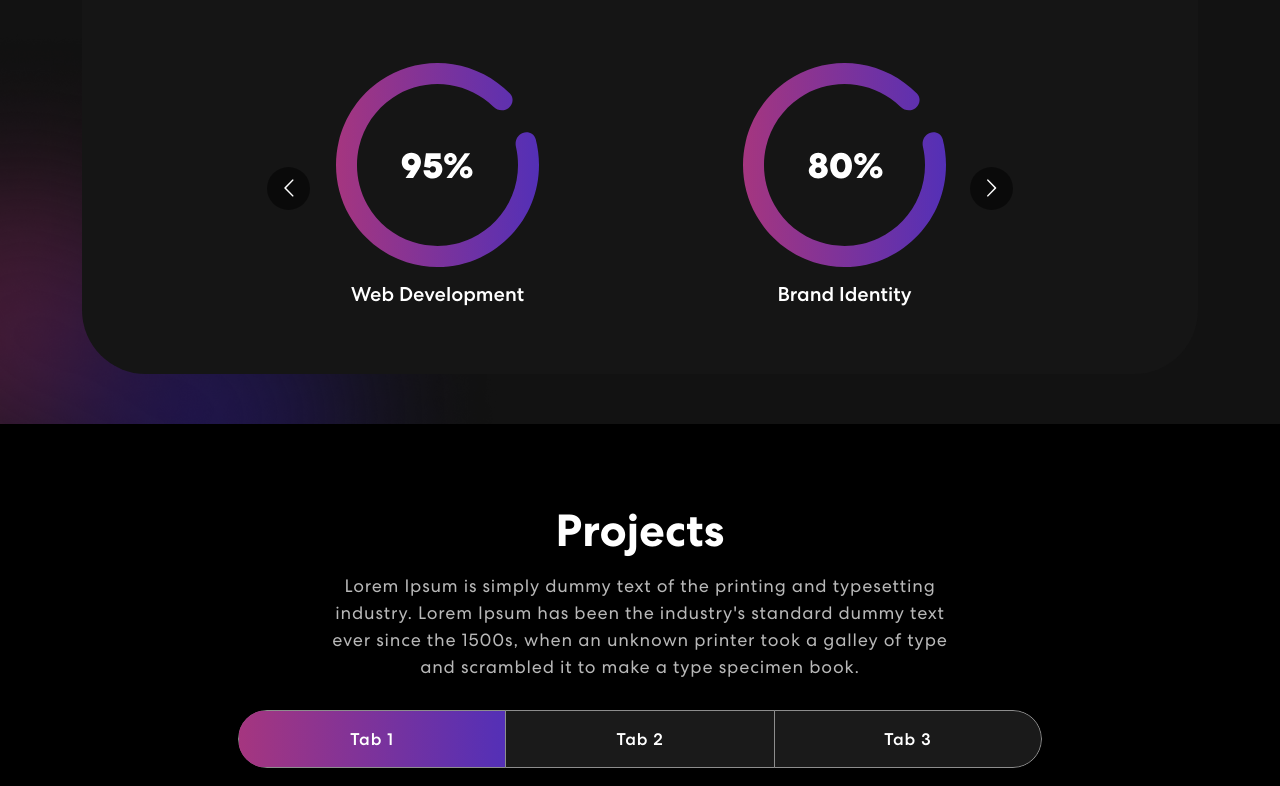
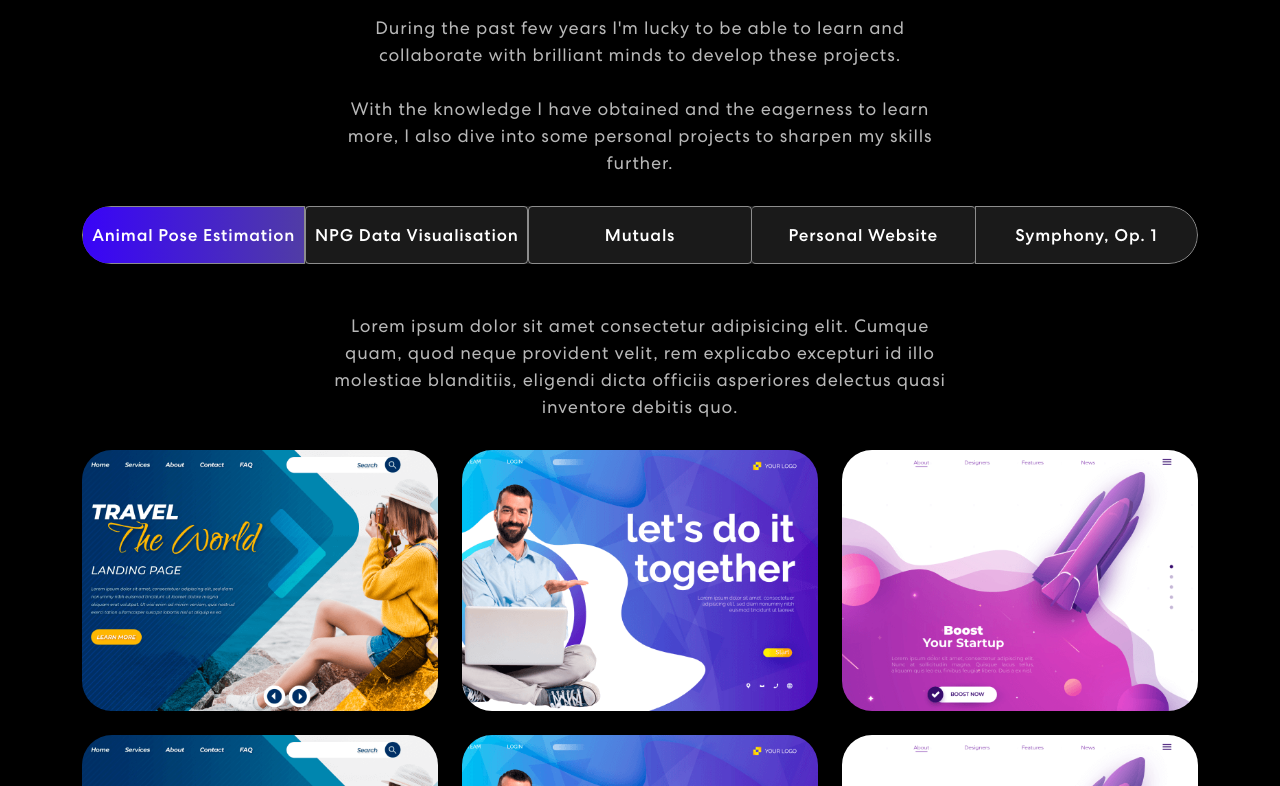
Before and after one commit to leonardfelix/my-web-portfolio, a React (Create React App) app: page / in a window 1280 px wide. Shown: the part 934-1720 px from the top of the page. Built offline with nearby package versions, Linux system fonts and the light colour scheme.

Commit message:
restructure app, added project titles, and headshot

```diff
--- a/src/App.css
+++ b/src/App.css
@@ -287,7 +287,8 @@ nav.navbar .navbar-toggler[aria-expanded="true"] .navbar-toggler-icon {
   margin-left: 25px;
 }
 .banner img {
-  animation: updown 3s linear infinite;
+  /* animation: updown 3s linear infinite; */
+  margin-left: 50px;
 }
 .banner .align-element{
   margin-top: 30px;
@@ -368,18 +369,18 @@ nav.navbar .navbar-toggler[aria-expanded="true"] .navbar-toggler-icon {
   width: 56%;
 }
 .project .nav.nav-pills {
-  width: 72%;
+  width: 100%;
   margin: 0 auto;
   border-radius: 50px;
   background-color: rgb(255 255 255 / 10%);
   overflow: hidden;
 }
 .project .nav.nav-pills .nav-item {
-  width: 33.33333%;
+  width: 20%;
 }
 .project .nav.nav-pills .nav-link {
   background-color: transparent;
-  border-radius: 0;
+  border-radius: 20;
   padding: 17px 0;
   color: #fff;
   width: 100%;
@@ -396,7 +397,7 @@ nav.navbar .navbar-toggler[aria-expanded="true"] .navbar-toggler-icon {
     position: absolute;
     width: 0;
     height: 100%;
-    background: linear-gradient(90.21deg, #AA367C -5.91%, #4A2FBD 111.58%);
+    background: linear-gradient(90.21deg, #3700fd -5.91%, #53439c 111.58%);
     top: 0;
     left: 0;
     z-index: -1;
@@ -415,8 +416,18 @@ nav.navbar .navbar-toggler[aria-expanded="true"] .navbar-toggler-icon {
 .nav-link#projects-tabs-tab-second {
   border-top: 1px solid rgba(255, 255, 255, 0.5);
   border-bottom: 1px solid rgba(255, 255, 255, 0.5);
+  border: 1px solid rgba(255, 255, 255, 0.5);
 }
 .nav-link#projects-tabs-tab-third {
+  border-top: 1px solid rgba(255, 255, 255, 0.5);
+  border-bottom: 1px solid rgba(255, 255, 255, 0.5);
+  border: 1px solid rgba(255, 255, 255, 0.5);
+}
+.nav-link#projects-tabs-tab-fourth {
+  border-top: 1px solid rgba(255, 255, 255, 0.5);
+  border-bottom: 1px solid rgba(255, 255, 255, 0.5);
+}
+.nav-link#projects-tabs-tab-fifth {
   border: 1px solid rgba(255, 255, 255, 0.5);
   border-radius: 0 55px 55px 0;
 }
--- a/src/App.js
+++ b/src/App.js
@@ -1,6 +1,5 @@
-import logo from './logo.svg';
-import './App.css';
-import 'bootstrap/dist/css/bootstrap.min.css';
+import "./App.css";
+import "bootstrap/dist/css/bootstrap.min.css";
 import { NavBar } from "./components/NavBar";
 import { Banner } from "./components/Banner";
 import { Skills } from "./components/Skills";
@@ -13,8 +12,8 @@ function App() {
     <div className="App">
       <NavBar />
       <Banner />
+      <Projects />
       <Skills />
-      <Projects />
       <Contact />
       <Footer />
     </div>
--- a/src/components/Banner.js
+++ b/src/components/Banner.js
@@ -1,6 +1,6 @@
 import { useState, useEffect } from "react";
 import { Container, Row, Col } from "react-bootstrap";
-import headerImg from "../assets/img/header-img.svg";
+import headerImg from "../assets/img/Media (4).jpeg";
 import { ArrowRightCircle } from 'react-bootstrap-icons';
 import 'animate.css';
 import TrackVisibility from 'react-on-screen';
@@ -60,21 +60,21 @@ export const Banner = () => {
                   <span className="tagline">Welcome to my Portfolio</span>
                   <h1>{`Hello! I'm Felix, a `}<br /><span className="txt-rotate" dataPeriod="1000" data-rotate='[ "Machine Learning Engineer", "Software Developer", "Composer?" ]'><span className="wrap">{text}</span></span></h1>
                     <p>Welcome to my website! Showcased here is my porfolio collection of exciting projects that I have done in the past few year ranging from arts to neuroscience.
-                      I'm proficient in various programming languages as well as fields in computer science including software engineering, machine learning, UI design, and presenting those complex terms to general audience.
+                      I'm proficient in various programming languages as well as fields in computer science including software engineering, machine learning, DevOps, and presenting those complex terms to general audience.
                       Outside of computer science I'm also interested in marine science, aviation, and engineering. Moreover, I love learning languages and composing music!
                     </p>
                 </section>
               </div>}
             </TrackVisibility>
           </Col>
-          {/* <Col xs={12} md={6} xl={5}> */}
-            {/* <TrackVisibility>
+          <Col xs={12} md={6} xl={3}>
+            <TrackVisibility>
               {({ isVisible }) =>
                 <div className={isVisible ? "animate__animated animate__zoomIn" : ""}>
                   <img src={headerImg} alt="Header Img"/>
                 </div>}
-            </TrackVisibility> */}
-          {/* </Col> */}
+            </TrackVisibility>
+          </Col>
         </Row>
       </Container>
     </section>
--- a/src/components/NavBar.js
+++ b/src/components/NavBar.js
@@ -1,9 +1,7 @@
-import { useState, useEffect } from "react";
+import { useState } from "react";
 import { Navbar, Nav, Container } from "react-bootstrap";
-import logo from '../assets/img/logo.svg';
 import navIconLinkedin from '../assets/img/linkedin.svg';
 import navIconGithub from '../assets/img/github.svg';
-import navIcon3 from '../assets/img/instagram.svg';
 import { HashLink } from 'react-router-hash-link';
 import {
   BrowserRouter as Router
@@ -30,8 +28,8 @@ export const NavBar = () => {
           <Navbar.Collapse id="basic-navbar-nav">
             <Nav className="ms-auto">
               <Nav.Link href="#home" className={activeLink === 'home' ? 'active navbar-link' : 'navbar-link'} onClick={() => onUpdateActiveLink('home')}>Home</Nav.Link>
+              <Nav.Link href="#projects" className={activeLink === 'projects' ? 'active navbar-link' : 'navbar-link'} onClick={() => onUpdateActiveLink('projects')}>Projects</Nav.Link>
               <Nav.Link href="#skills" className={activeLink === 'skills' ? 'active navbar-link' : 'navbar-link'} onClick={() => onUpdateActiveLink('skills')}>Skills</Nav.Link>
-              <Nav.Link href="#projects" className={activeLink === 'projects' ? 'active navbar-link' : 'navbar-link'} onClick={() => onUpdateActiveLink('projects')}>Projects</Nav.Link>
             </Nav>
             <span className="navbar-text">
               <div className="social-icon">
--- a/src/components/Projects.js
+++ b/src/components/Projects.js
@@ -51,21 +51,29 @@ export const Projects = () => {
               {({ isVisible }) =>
               <div className={isVisible ? "animate__animated animate__fadeIn": ""}>
                 <h2>Projects</h2>
-                <p>Lorem Ipsum is simply dummy text of the printing and typesetting industry. Lorem Ipsum has been the industry's standard dummy text ever since the 1500s, when an unknown printer took a galley of type and scrambled it to make a type specimen book.</p>
+                <p>During the past few years I'm lucky to be able to learn and collaborate with brilliant minds to develop these projects. <br /><br />
+                With the knowledge I have obtained and the eagerness to learn more, I also dive into some personal projects to sharpen my skills further. </p>
                 <Tab.Container id="projects-tabs" defaultActiveKey="first">
                   <Nav variant="pills" className="nav-pills mb-5 justify-content-center align-items-center" id="pills-tab">
                     <Nav.Item>
-                      <Nav.Link eventKey="first">Tab 1</Nav.Link>
+                      <Nav.Link eventKey="first">Animal Pose Estimation</Nav.Link>
                     </Nav.Item>
                     <Nav.Item>
-                      <Nav.Link eventKey="second">Tab 2</Nav.Link>
+                      <Nav.Link eventKey="second">NPG Data Visualisation</Nav.Link>
                     </Nav.Item>
                     <Nav.Item>
-                      <Nav.Link eventKey="third">Tab 3</Nav.Link>
+                      <Nav.Link eventKey="third">Mutuals</Nav.Link>
+                    </Nav.Item>
+                    <Nav.Item>
+                      <Nav.Link eventKey="fourth">Personal Website</Nav.Link>
+                    </Nav.Item>
+                    <Nav.Item>
+                      <Nav.Link eventKey="fifth">Symphony, Op. 1</Nav.Link>
                     </Nav.Item>
                   </Nav>
                   <Tab.Content id="slideInUp" className={isVisible ? "animate__animated animate__slideInUp" : ""}>
                     <Tab.Pane eventKey="first">
+                    <p>Lorem ipsum dolor sit amet consectetur adipisicing elit. Cumque quam, quod neque provident velit, rem explicabo excepturi id illo molestiae blanditiis, eligendi dicta officiis asperiores delectus quasi inventore debitis quo.</p>
                       <Row>
                         {
                           projects.map((project, index) => {
@@ -79,10 +87,16 @@ export const Projects = () => {
                         }
                       </Row>
                     </Tab.Pane>
-                    <Tab.Pane eventKey="section">
+                    <Tab.Pane eventKey="second">
                       <p>Lorem ipsum dolor sit amet consectetur adipisicing elit. Cumque quam, quod neque provident velit, rem explicabo excepturi id illo molestiae blanditiis, eligendi dicta officiis asperiores delectus quasi inventore debitis quo.</p>
                     </Tab.Pane>
                     <Tab.Pane eventKey="third">
+                      <p>Lorem ipsum dolor sit amet consectetur adipisicing elit. Cumque quam, quod neque provident velit, rem explicabo excepturi id illo molestiae blanditiis, eligendi dicta officiis asperiores delectus quasi inventore debitis quo.</p>
+                    </Tab.Pane>
+                    <Tab.Pane eventKey="fourth">
+                      <p>Lorem ipsum dolor sit amet consectetur adipisicing elit. Cumque quam, quod neque provident velit, rem explicabo excepturi id illo molestiae blanditiis, eligendi dicta officiis asperiores delectus quasi inventore debitis quo.</p>
+                    </Tab.Pane>
+                    <Tab.Pane eventKey="fifth">
                       <p>Lorem ipsum dolor sit amet consectetur adipisicing elit. Cumque quam, quod neque provident velit, rem explicabo excepturi id illo molestiae blanditiis, eligendi dicta officiis asperiores delectus quasi inventore debitis quo.</p>
                     </Tab.Pane>
                   </Tab.Content>
```
Also changed, not shown: src/assets/img/Media (4).jpeg (added).
